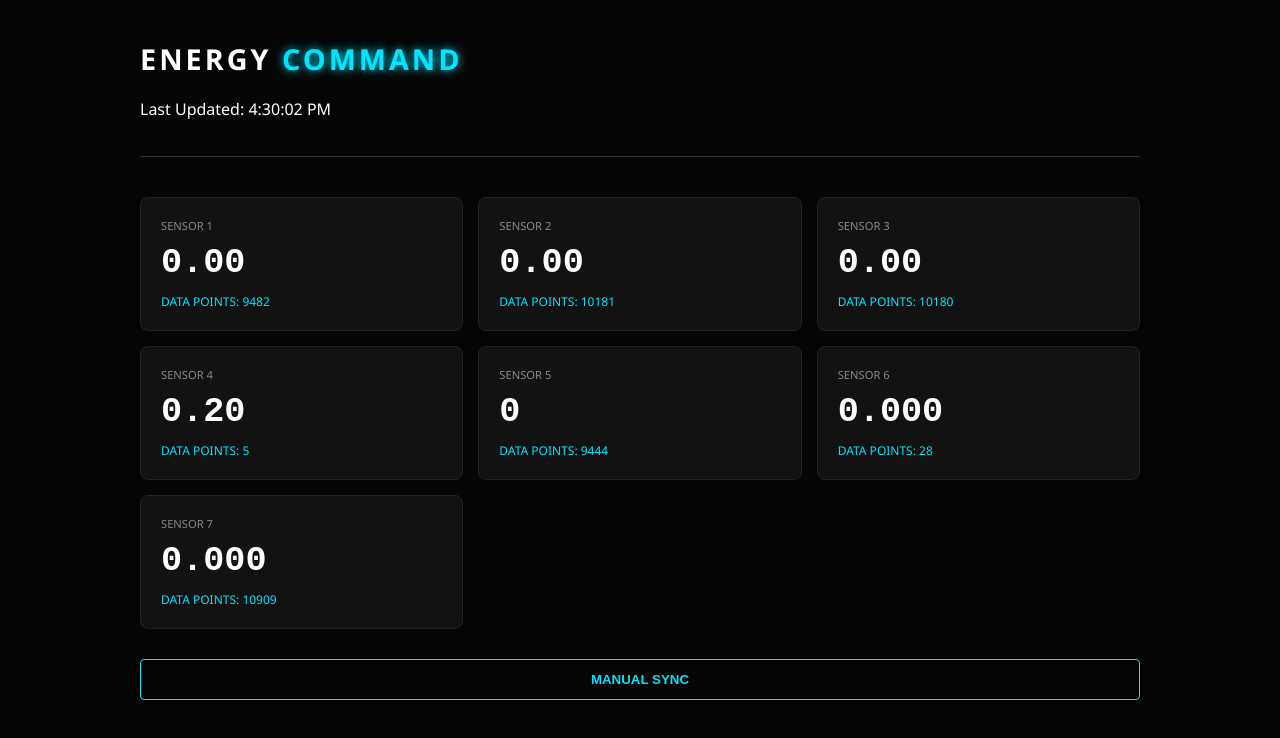
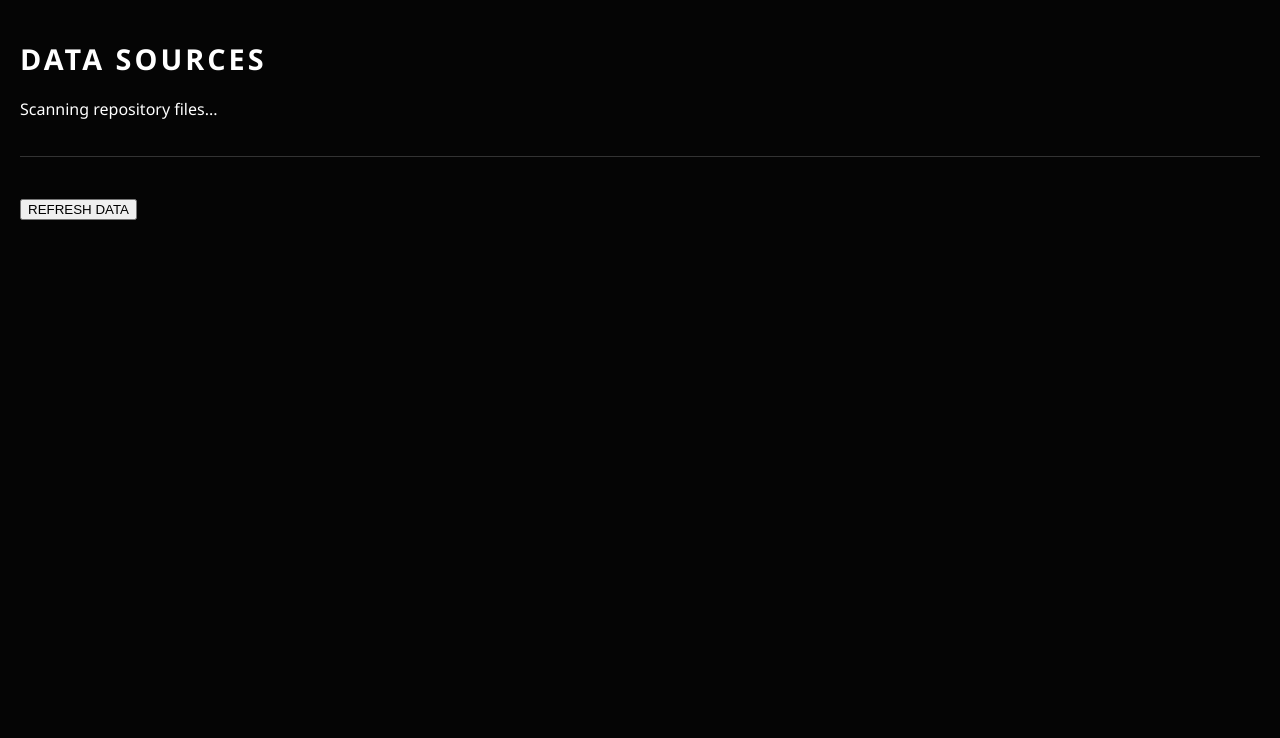
Before and after one commit to ianv49/AI-EnergyR6, a plain HTML site: page index.html in a window 1280 px wide. Drawn offline with Linux system fonts and the light colour scheme.

Commit message:
Update index.html

```diff
--- a/index.html
+++ b/index.html
@@ -3,22 +3,20 @@
 <head>
     <meta charset="UTF-8">
     <meta name="viewport" content="width=device-width, initial-scale=1.0">
-    <title>AI-EnergyR6 | Dashboard</title>
+    <title>AI-EnergyR6 | API Summary</title>
     <link rel="stylesheet" href="style.css">
 </head>
 <body>
-    <div class="container">
+    <div class="dashboard">
         <header>
-            <h1>ENERGY <span class="neon-text">COMMAND</span></h1>
-            <p id="status-bar">Monitoring 7 active data streams...</p>
+            <h1>DATA <span class="neon-cyan">SOURCES</span></h1>
+            <p id="sync-status">Scanning repository files...</p>
         </header>
 
-        <div id="summary-grid" class="grid">
+        <div id="source-grid" class="grid">
             </div>
 
-        <div class="actions">
-            <button onclick="refreshDashboard()" class="glow-button">MANUAL SYNC</button>
-        </div>
+        <button onclick="updateDashboard()" class="refresh-btn">REFRESH DATA</button>
     </div>
     <script src="script.js"></script>
 </body>
```
